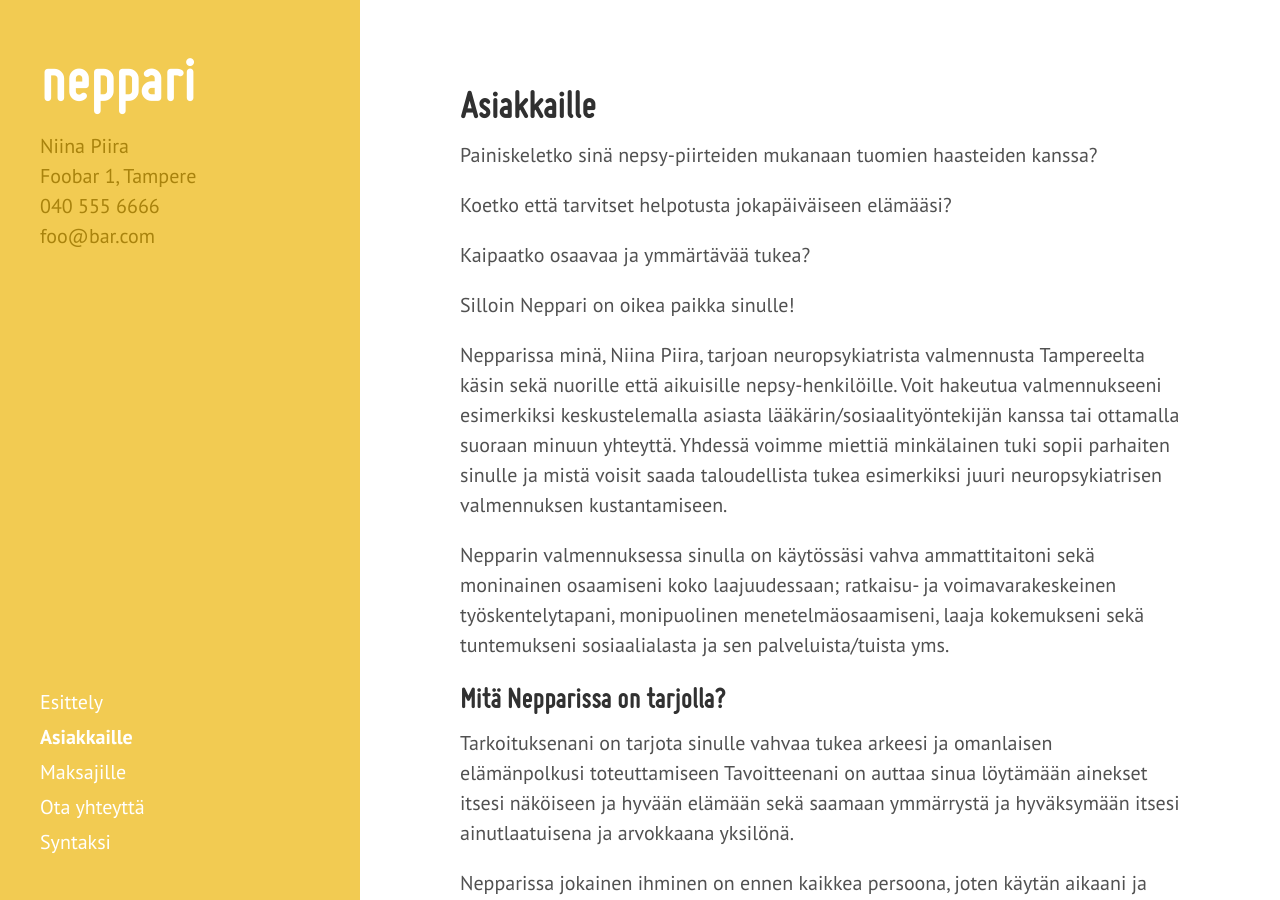
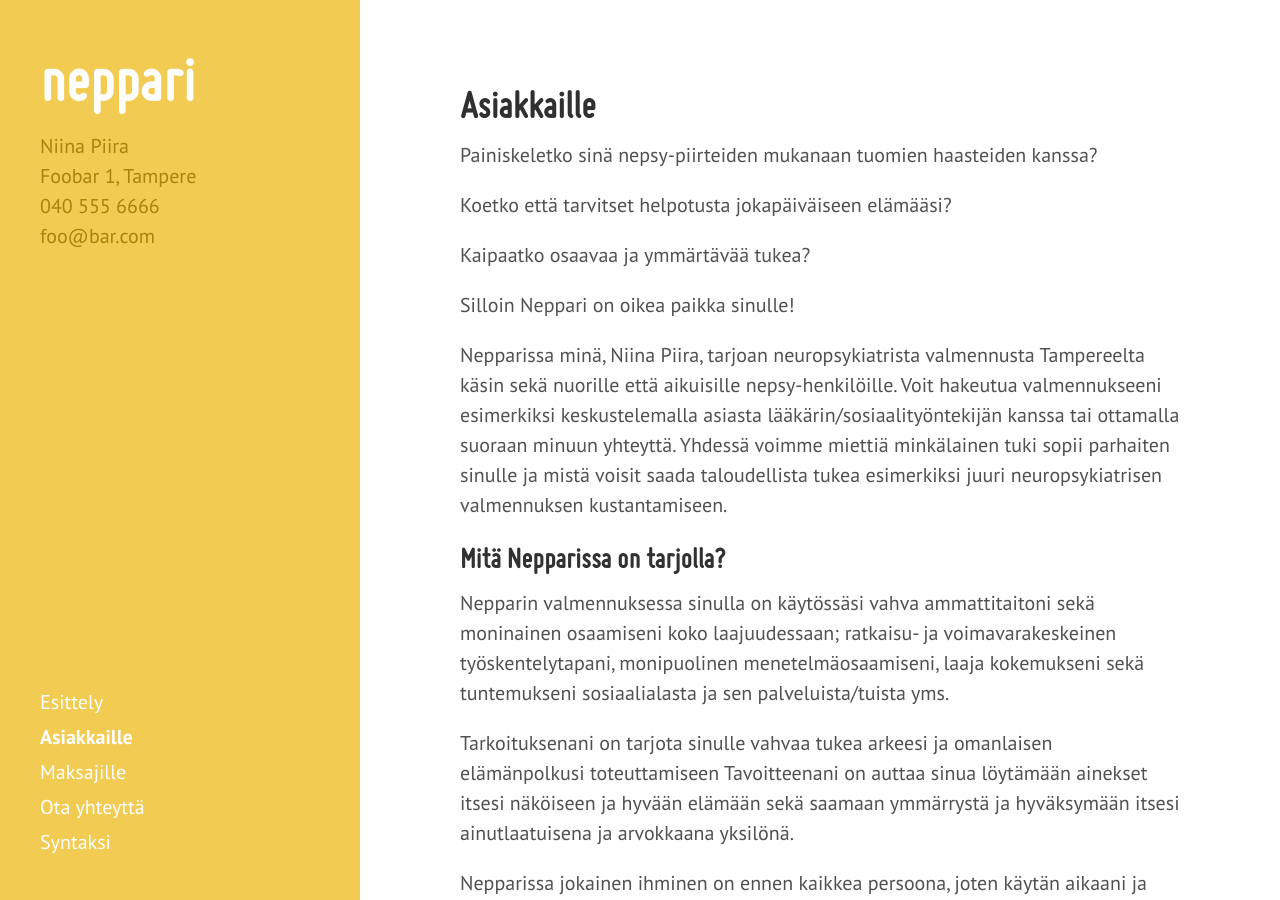
Before and after one commit to niinapiira/neppari.net, a Jekyll site: the page built from asiakkaille.md, in a window 1280 px wide and 900 px high. Built offline with Jekyll 4.4.1, drawn with Linux system fonts in a browser that asks for light colours; Markdown is read by kramdown in place of the engine named in the settings.

Commit message:
siirsin kappaletta

```diff
--- a/asiakkaille.md
+++ b/asiakkaille.md
@@ -15,10 +15,9 @@ Silloin Neppari on oikea paikka sinulle!
 
 Nepparissa minä, Niina Piira, tarjoan neuropsykiatrista valmennusta Tampereelta käsin sekä nuorille että aikuisille nepsy-henkilöille. Voit hakeutua valmennukseeni esimerkiksi keskustelemalla asiasta lääkärin/sosiaalityöntekijän kanssa tai ottamalla suoraan minuun yhteyttä. Yhdessä voimme miettiä minkälainen tuki sopii parhaiten sinulle ja mistä voisit saada taloudellista tukea esimerkiksi juuri neuropsykiatrisen valmennuksen kustantamiseen.
 
-Nepparin valmennuksessa sinulla on käytössäsi vahva ammattitaitoni sekä moninainen osaamiseni koko laajuudessaan; ratkaisu- ja voimavarakeskeinen työskentelytapani, monipuolinen menetelmäosaamiseni, laaja kokemukseni sekä tuntemukseni sosiaalialasta ja sen palveluista/tuista yms.
-
 ## Mitä Nepparissa on tarjolla?
 
+Nepparin valmennuksessa sinulla on käytössäsi vahva ammattitaitoni sekä moninainen osaamiseni koko laajuudessaan; ratkaisu- ja voimavarakeskeinen työskentelytapani, monipuolinen menetelmäosaamiseni, laaja kokemukseni sekä tuntemukseni sosiaalialasta ja sen palveluista/tuista yms.
 
 Tarkoituksenani on tarjota sinulle vahvaa tukea arkeesi ja omanlaisen elämänpolkusi toteuttamiseen Tavoitteenani on auttaa sinua löytämään ainekset itsesi näköiseen ja hyvään elämään sekä saamaan ymmärrystä ja hyväksymään itsesi ainutlaatuisena ja arvokkaana yksilönä.
 
```
